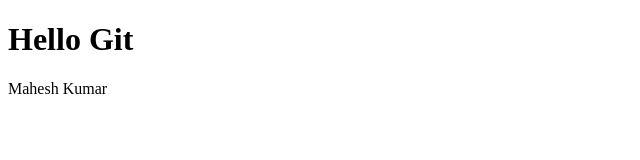
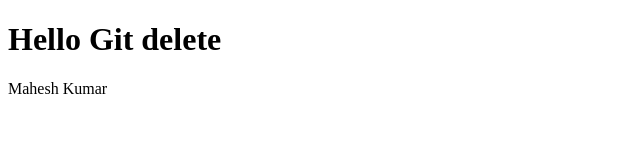
Before and after one commit to mahesh0111/Learning-git, a plain HTML site: page index.html in a window 1280 px wide. Shown: the whole page, without its empty margins (0-640 px from the left). Drawn offline with Linux system fonts and the light colour scheme.

Commit message:
added hello git delete

```diff
--- a/index.html
+++ b/index.html
@@ -7,7 +7,7 @@
     <title>Document</title>
 </head>
 <body>
-    <h1>Hello Git</h1>
+    <h1>Hello Git delete</h1>
     <div>Mahesh Kumar</div>
 </body>
 </html>
```
